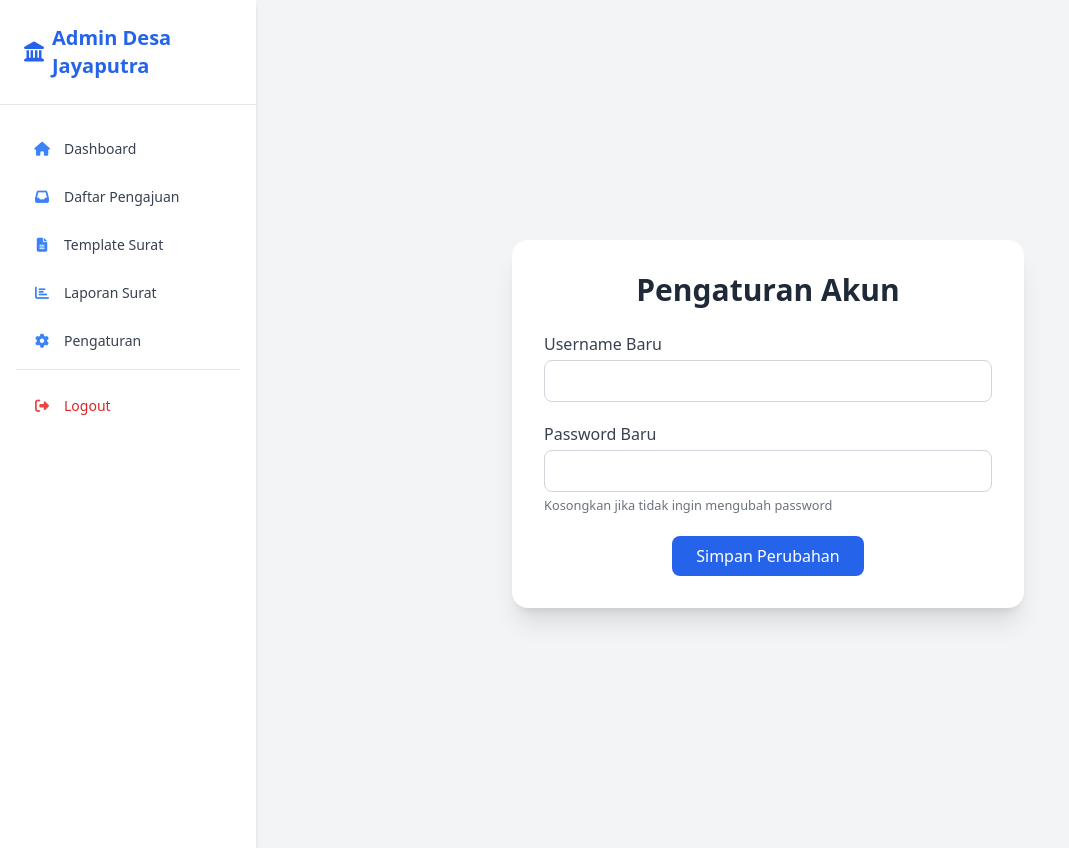
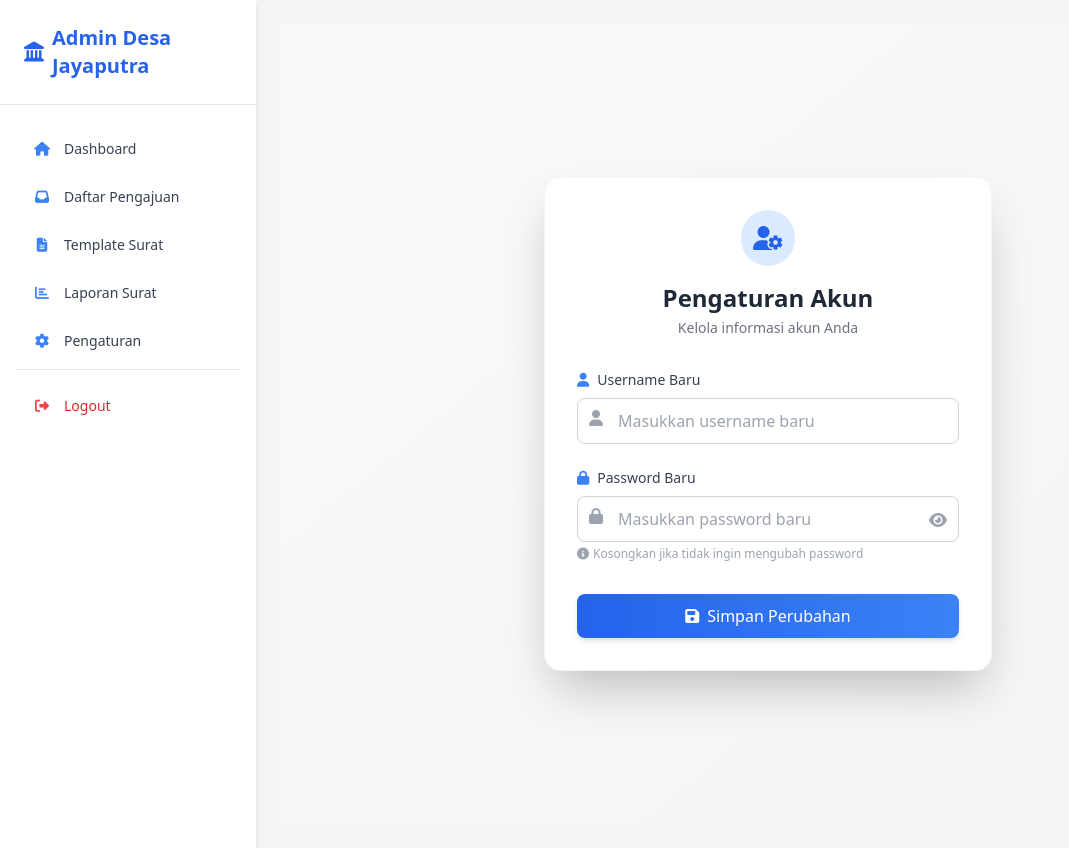
Before and after one commit to randikasptra/proker-kkn-surat-jayaputra, a CodeIgniter 4 app: the page made by app/Views/settings.php in a window 1280 px wide. Shown: the whole page, without its empty margins (0-1069 px from the left). Run offline with PHP 8.4 and a stand-in for CodeIgniter, Linux system fonts and the light colour scheme; the template is opened without the code that fills it, so the values that code supplies are empty; some libraries are stand-ins or nearby versions.

Commit message:
form-surat

```diff
--- a/app/Config/Routes.php
+++ b/app/Config/Routes.php
@@ -21,6 +21,8 @@ $routes->post('/login', 'Auth::login');
 $routes->get('/logout', 'Auth::logout');
 $routes->get('/settings', 'SettingsController::index');
 $routes->post('/settings/update', 'SettingsController::update');
+$routes->get('/surat', 'SuratController::index');
+$routes->post('/surat/kirim', 'SuratController::kirim');
 
 
 // Dashboard
--- a/app/Views/components/sidebar.php
+++ b/app/Views/components/sidebar.php
@@ -16,7 +16,7 @@
       <span>Daftar Pengajuan</span>
     </a>
 
-    <a href="/template-surat" class="flex items-center px-4 py-2.5 rounded hover:bg-blue-50 transition-colors duration-200">
+    <a href="/surat" class="flex items-center px-4 py-2.5 rounded hover:bg-blue-50 transition-colors duration-200">
       <i class="fas fa-file-alt mr-3 w-5 text-center text-blue-500"></i>
       <span>Template Surat</span>
     </a>
--- a/app/Views/settings.php
+++ b/app/Views/settings.php
@@ -1,38 +1,86 @@
 <?= $this->extend('layouts/main') ?>
 
 <?= $this->section('content') ?>
-<div class="flex justify-center items-center min-h-screen bg-gray-100">
-    <div class="bg-white shadow-xl rounded-2xl p-8 w-full max-w-lg">
-        <h2 class="text-3xl font-semibold text-center mb-6 text-gray-800">Pengaturan Akun</h2>
+<div class="flex justify-center items-center min-h-screen bg-gradient-to-br from-gray-50 to-gray-100 p-4">
+    <div class="bg-white shadow-2xl rounded-2xl p-8 w-full max-w-md border border-gray-100">
+        <div class="flex flex-col items-center mb-8">
+            <div class="bg-blue-100 p-3 rounded-full mb-4">
+                <i class="fas fa-user-cog text-blue-600 text-2xl"></i>
+            </div>
+            <h2 class="text-2xl font-bold text-gray-800">Pengaturan Akun</h2>
+            <p class="text-sm text-gray-500 mt-1">Kelola informasi akun Anda</p>
+        </div>
 
         <?php if (session()->getFlashdata('success')): ?>
-            <div class="bg-green-100 text-green-700 p-3 rounded mb-4">
+            <div class="bg-green-50 border-l-4 border-green-500 text-green-700 p-4 rounded mb-6 flex items-center">
+                <i class="fas fa-check-circle mr-2"></i>
                 <?= session()->getFlashdata('success') ?>
             </div>
         <?php elseif (session()->getFlashdata('error')): ?>
-            <div class="bg-red-100 text-red-700 p-3 rounded mb-4">
+            <div class="bg-red-50 border-l-4 border-red-500 text-red-700 p-4 rounded mb-6 flex items-center">
+                <i class="fas fa-exclamation-circle mr-2"></i>
                 <?= session()->getFlashdata('error') ?>
             </div>
         <?php endif; ?>
 
-        <form action="<?= base_url('/settings/update') ?>" method="post" class="space-y-5">
+        <form action="<?= base_url('/settings/update') ?>" method="post" class="space-y-6">
             <div>
-                <label for="username" class="block mb-1 font-medium text-gray-700">Username Baru</label>
-                <input type="text" name="username" id="username" value="<?= esc($user['username']) ?>" required class="w-full px-4 py-2 border border-gray-300 rounded-lg focus:outline-none focus:ring-2 focus:ring-blue-500">
+                <label for="username" class="block mb-2 text-sm font-medium text-gray-700 flex items-center">
+                    <i class="fas fa-user mr-2 text-blue-500"></i>
+                    Username Baru
+                </label>
+                <div class="relative">
+                    <input type="text" name="username" id="username" value="<?= esc($user['username']) ?>" required
+                        class="w-full pl-10 pr-4 py-2.5 border border-gray-300 rounded-lg focus:outline-none focus:ring-2 focus:ring-blue-500 focus:border-transparent transition-all"
+                        placeholder="Masukkan username baru">
+                    <i class="fas fa-user absolute left-3 top-3 text-gray-400"></i>
+                </div>
             </div>
 
             <div>
-                <label for="password" class="block mb-1 font-medium text-gray-700">Password Baru</label>
-                <input type="password" name="password" id="password" class="w-full px-4 py-2 border border-gray-300 rounded-lg focus:outline-none focus:ring-2 focus:ring-blue-500">
-                <small class="text-gray-500">Kosongkan jika tidak ingin mengubah password</small>
+                <label for="password" class="block mb-2 text-sm font-medium text-gray-700 flex items-center">
+                    <i class="fas fa-lock mr-2 text-blue-500"></i>
+                    Password Baru
+                </label>
+                <div class="relative">
+                    <input type="password" name="password" id="password"
+                        class="w-full pl-10 pr-10 py-2.5 border border-gray-300 rounded-lg focus:outline-none focus:ring-2 focus:ring-blue-500 focus:border-transparent transition-all"
+                        placeholder="Masukkan password baru">
+                    <i class="fas fa-lock absolute left-3 top-3 text-gray-400"></i>
+                    <button type="button" class="absolute right-3 top-3 text-gray-400 hover:text-gray-600" onclick="togglePasswordVisibility()">
+                        <i class="fas fa-eye" id="passwordToggleIcon"></i>
+                    </button>
+                </div>
+                <small class="text-gray-400 text-xs mt-1 flex items-center">
+                    <i class="fas fa-info-circle mr-1"></i> Kosongkan jika tidak ingin mengubah password
+                </small>
             </div>
 
-            <div class="text-center">
-                <button type="submit" class="bg-blue-600 hover:bg-blue-700 text-white px-6 py-2 rounded-lg transition duration-200">
-                    Simpan Perubahan
+            <div class="pt-2">
+                <button type="submit"
+                    class="w-full bg-gradient-to-r from-blue-600 to-blue-500 hover:from-blue-700 hover:to-blue-600 text-white font-medium py-2.5 px-4 rounded-lg shadow-md hover:shadow-lg transition-all duration-300 flex items-center justify-center">
+                    <i class="fas fa-save mr-2"></i> Simpan Perubahan
                 </button>
             </div>
         </form>
     </div>
 </div>
+
+<script>
+    function togglePasswordVisibility() {
+        const passwordInput = document.getElementById('password');
+        const icon = document.getElementById('passwordToggleIcon');
+
+        if (passwordInput.type === 'password') {
+            passwordInput.type = 'text';
+            icon.classList.remove('fa-eye');
+            icon.classList.add('fa-eye-slash');
+        } else {
+            passwordInput.type = 'password';
+            icon.classList.remove('fa-eye-slash');
+            icon.classList.add('fa-eye');
+        }
+    }
+</script>
+
 <?= $this->endSection() ?>
```
Also changed, not shown: app/Controllers/SuratController.php (added, +27 -0 lines), app/Views/dashboard.php (+24 -3 lines), app/Views/form_surat.php (added, +44 -0 lines).
